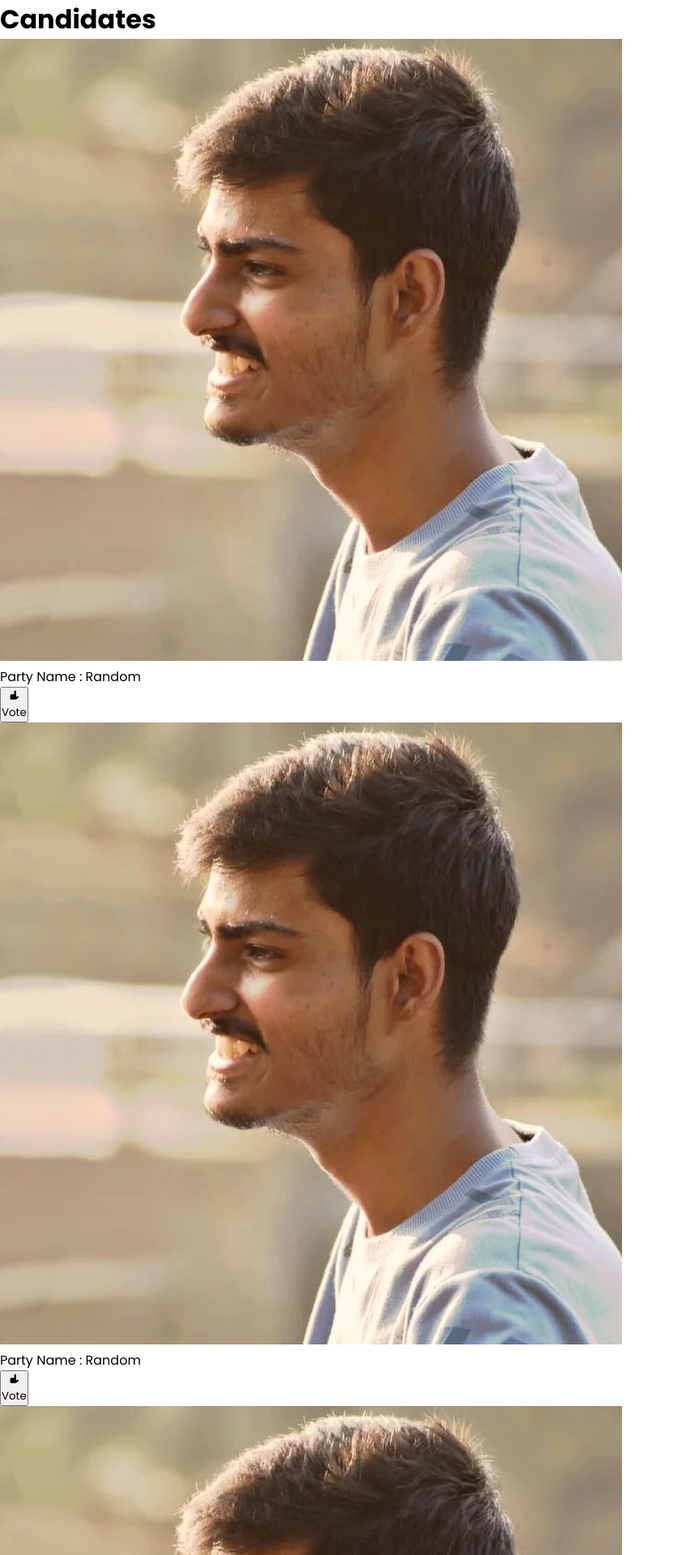
After one commit to AKJaiswal24/Test, a PHP site: page /Candidate_page.html in a window 1280 px wide. The commit adds this page. Shown: the top 1920 px of the page at 81% size, without its empty margins (0-831 px from the left). Run offline with PHP 8.4, Linux system fonts and the light colour scheme.

Commit message:
Add files via upload

```diff
--- /dev/null
+++ b/Candidate_page.html
@@ -0,0 +1,65 @@
+<!DOCTYPE html>
+<html lang="en">
+
+<head>
+    <meta charset="UTF-8">
+    <meta name="viewport" content="width=device-width, initial-scale=1.0">
+    <title>Document</title>
+    <link rel="stylesheet" href="style.css">
+    <link href='https://unpkg.com/boxicons@2.0.7/css/boxicons.min.css' rel='stylesheet'>
+
+
+</head>
+
+<body>
+    <h1>Candidates</h1>
+    <div class="cand_container">
+        <div class="candi">
+            <div class="align">
+                <img src="Myown.jpg" alt="" class="cand_img">
+                <p class="party_nm">Party Name : Random</p>
+                <button>
+                    <div class="icon-wrapper-1">
+                        <div class="icon-wrapper">
+                            <i class='bx bxs-hand-up bx-flip-horizontal'></i>
+                        </div>
+                    </div>
+                    <span>Vote</span>
+                </button>
+            </div>
+        </div>
+
+        <div class="candi">
+            <div class="align">
+                <img src="Myown.jpg" alt="" class="cand_img">
+                <p class="party_nm">Party Name : Random</p>
+                <button>
+                    <div class="icon-wrapper-1">
+                        <div class="icon-wrapper">
+                            <i class='bx bxs-hand-up bx-flip-horizontal'></i>
+                        </div>
+                    </div>
+                    <span>Vote</span>
+                </button>
+            </div>
+        </div>
+
+        <div class="candi">
+            <div class="align">
+                <img src="Myown.jpg" alt="" class="cand_img">
+                <p class="party_nm">Party Name : Random</p>
+                <button>
+                    <div class="icon-wrapper-1">
+                        <div class="icon-wrapper">
+                            <i class='bx bxs-hand-up bx-flip-horizontal'></i>
+                        </div>
+                    </div>
+                    <span>Vote</span>
+                </button>
+            </div>
+        </div>
+
+    </div>
+</body>
+
+</html>
```
Also changed, not shown: otp.html (+6 -6 lines), style.css (+101 -1 lines), vote_page.html (+21 -4 lines).
